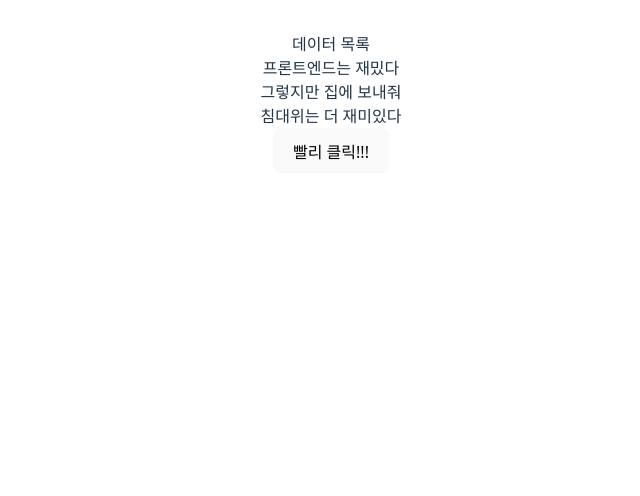
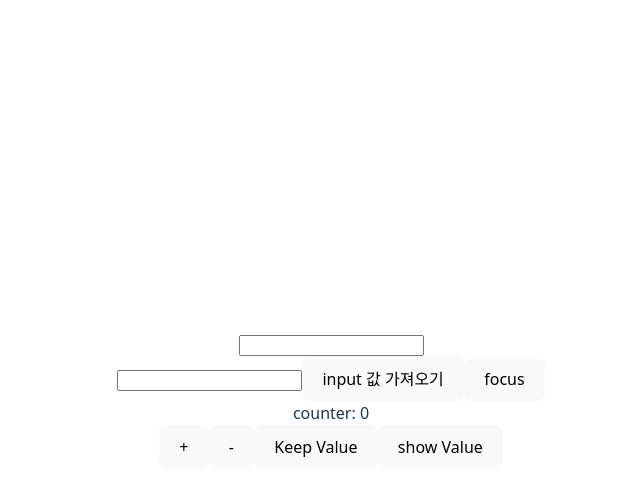
Before and after one commit to wrongstory/REACT-STUDY, a React (Vite) app in the folder five/: page / in a window 1280 px wide. Shown: the top 496 px of the page, without its empty margins (309-949 px from the left). Built offline with nearby package versions, Linux system fonts and the light colour scheme; data requests are answered from the project's data file.

Commit message:
[React] 5-5 useRef의 기능 실습

```diff
--- a/five/src/App.jsx
+++ b/five/src/App.jsx
@@ -1,146 +1,64 @@
-import { useEffect, useState } from 'react';
+import { useRef, useState } from 'react';
 import './App.css';
 
 function App() {
-  const [data, setData] = useState([]);
-
-  useEffect(() => {
-    fetch('http://localhost:3000/data')
-      .then((res) => res.json())
-      .then((res) => setData(res));
-  }, []);
-  // 빈 배열 없으면 무한 리렌더링 일어남. 조심할 것!!!!
-
   return (
     <>
-      {/* <Component /> */}
-      {/* <Component2 /> */}
-      <div>데이터 목록</div>
-      {data.map((el) => (
-        <div key={el.id}>{el.content}</div>
-      ))}
-      <MouseFollower />
-      <ScrollIndicator />
-      <AlertTimer />
-      <div style={{ height: '300vh' }}></div>
+      <ControlledInput />
+      <br />
+      <UseReftInput />
+      <Counter />
     </>
   );
 }
 
-// 1. 서버에서 데이터를 받아올 때
-// function Component() {
-//   const [data, setData] = useState([]);
+export default App;
 
-//   useEffect(() => {
-//     fetch('...').then((res) => setData(res));
-//   }, []);
-
-//   return (
-//     <>
-//       <div>데이터 목록</div>
-//       {data.map((el) => (
-//         <div>{el.content}</div>
-//       ))}
-//     </>
-//   );
-// }
-
-// 2. 이벤트 핸들러를 사용할 때
-// function Component2() {
-//   const [position, setPosition] = useState({ x: 0, y: 0 });
-
-//   useEffect(() => {
-//     const mouseHandler = () => {
-//       '마우스 위치 구해서 상태 업데이트 하는 코드';
-//     };
-
-//     window.addEventListener('mousemove', mouseHandler);
-//     return () => {
-//       window.removeEventListener('mousemove', mouseHandler);
-//     };
-//   });
-
-//   return <Component2>마우스 위치가 필요한 컴포넌트</Component2>;
-// }
-
-// 마우스를 따라다니는 함수
-const MouseFollower = () => {
-  const [position, setPosition] = useState({ x: 0, y: 0 });
-
-  useEffect(() => {
-    const handleMouseMove = (event) => {
-      setPosition({ x: event.clientX, y: event.clientY });
-      console.log('mouseMoved!!');
-    };
-    window.addEventListener('mouseover', handleMouseMove);
-    return () => {
-      window.removeEventListener('mouseover', handleMouseMove);
-    };
-  });
-
+// 1. 바로 리렌더가 일어나지않음 inputRef.current.value 를 통해 값 가져옴
+const UseReftInput = () => {
+  const inputRef = useRef(null);
+  console.log('UseRefInput');
+  const getInputValue = () => {
+    // value 값 가져옴 (DOM 주소 접근)
+    console.log(inputRef.current.value);
+  };
+  const focusInput = () => {
+    inputRef.current.focus();
+  };
   return (
-    <div
-      style={{
-        position: 'fixed',
-        top: position.y,
-        left: position.x,
-        width: '20px',
-        height: '20px',
-        borderRadius: '50%',
-        background: 'white',
-        transform: 'translate(-50%, -50%)',
-        pointerEvents: 'none', // 클릭을 방해하지 않음
-      }}
-    ></div>
+    <>
+      <input ref={inputRef} />
+      <button onClick={getInputValue}>input 값 가져오기</button>
+      <button onClick={focusInput}>focus</button>
+    </>
   );
 };
 
-const ScrollIndicator = () => {
-  const [scrollWidth, setScrollWidth] = useState(0);
-
-  useEffect(() => {
-    const handleScroll = () => {
-      const scrollTop = window.scrollY;
-      const windowHeight =
-        document.documentElement.scrollHeight -
-        document.documentElement.clientHeight;
-      const scrollPercentage = (scrollTop / windowHeight) * 100;
-      setScrollWidth(scrollPercentage);
-    };
-    window.addEventListener('scroll', handleScroll);
-    return () => {
-      window.removeEventListener('scroll', handleScroll);
-    };
-  });
-
+// 2. 바로바로 리렌더링이 일어남
+const ControlledInput = () => {
+  const [inputValue, setInputValue] = useState('');
+  console.log('ControlledInput');
   return (
-    <div
-      style={{
-        position: 'fixed',
-        top: 0,
-        left: 0,
-        width: `${scrollWidth}%`,
-        height: '10px',
-        background: 'blue',
-      }}
-    ></div>
+    <input
+      value={inputValue}
+      onChange={(event) => setInputValue(event.target.value)}
+    />
   );
 };
 
-// 3. 타이머 함수를 사용할 때
+// useRef를 사용하면 리렌더링이 일어나도 이전 값이 저장되어 있음
 
-const AlertTimer = () => {
-  const [showAlert, setShowAlert] = useState(true);
+const Counter = () => {
+  const [counter, setCounter] = useState(0);
+  const numberRef = useRef(null);
 
-  useEffect(() => {
-    const setTimeoutId = setTimeout(() => {
-      showAlert === true ? alert('시간 초과') : null;
-    }, 3000);
-    return () => {
-      clearTimeout(setTimeoutId);
-    };
-  });
-
-  return <button onClick={() => setShowAlert(false)}>빨리 클릭!!!</button>;
+  return (
+    <>
+      <div>counter: {counter}</div>
+      <button onClick={() => setCounter((prev) => prev + 1)}> + </button>
+      <button onClick={() => setCounter((prev) => prev - 1)}> - </button>
+      <button onClick={() => (numberRef.current = counter)}>Keep Value</button>
+      <button onClick={() => console.log(numberRef.current)}>show Value</button>
+    </>
+  );
 };
-export default App;
```
Also changed, not shown: five/src/App_useEffect2.jsx (added, +146 -0 lines).
